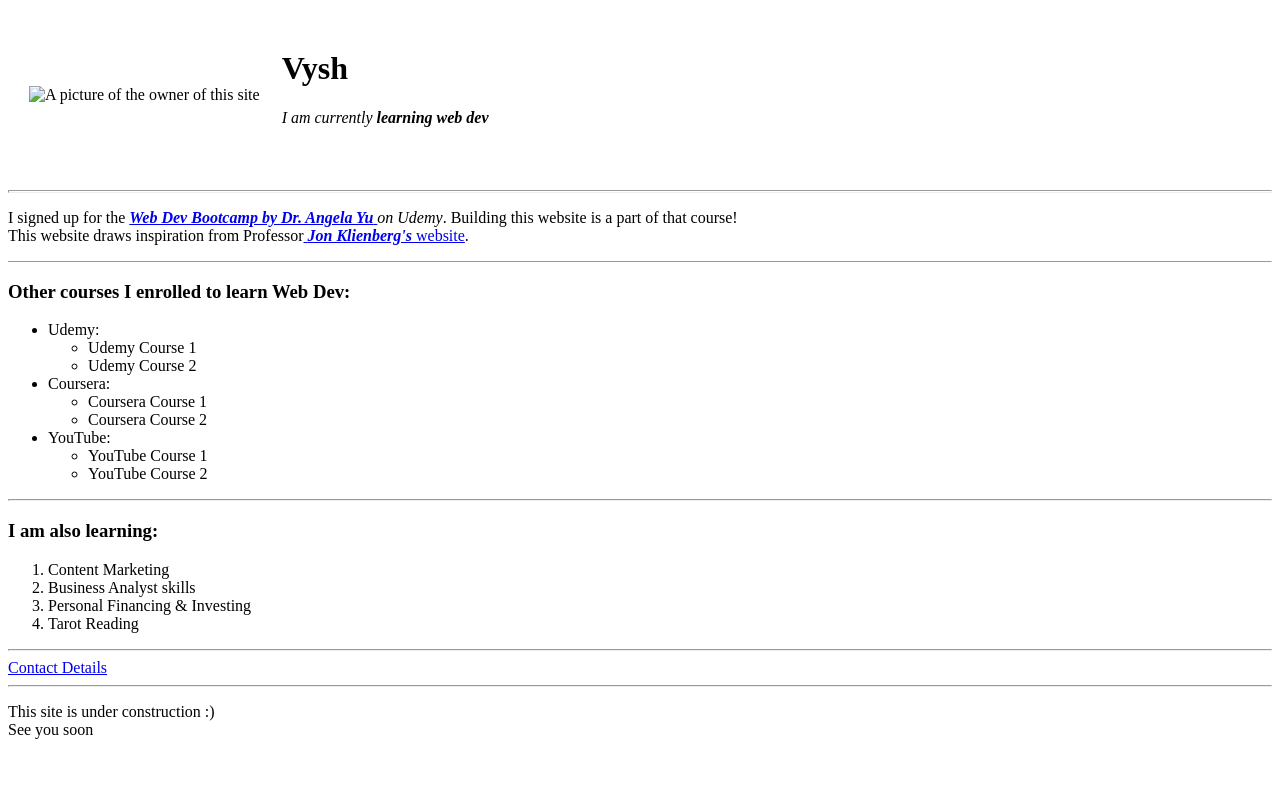
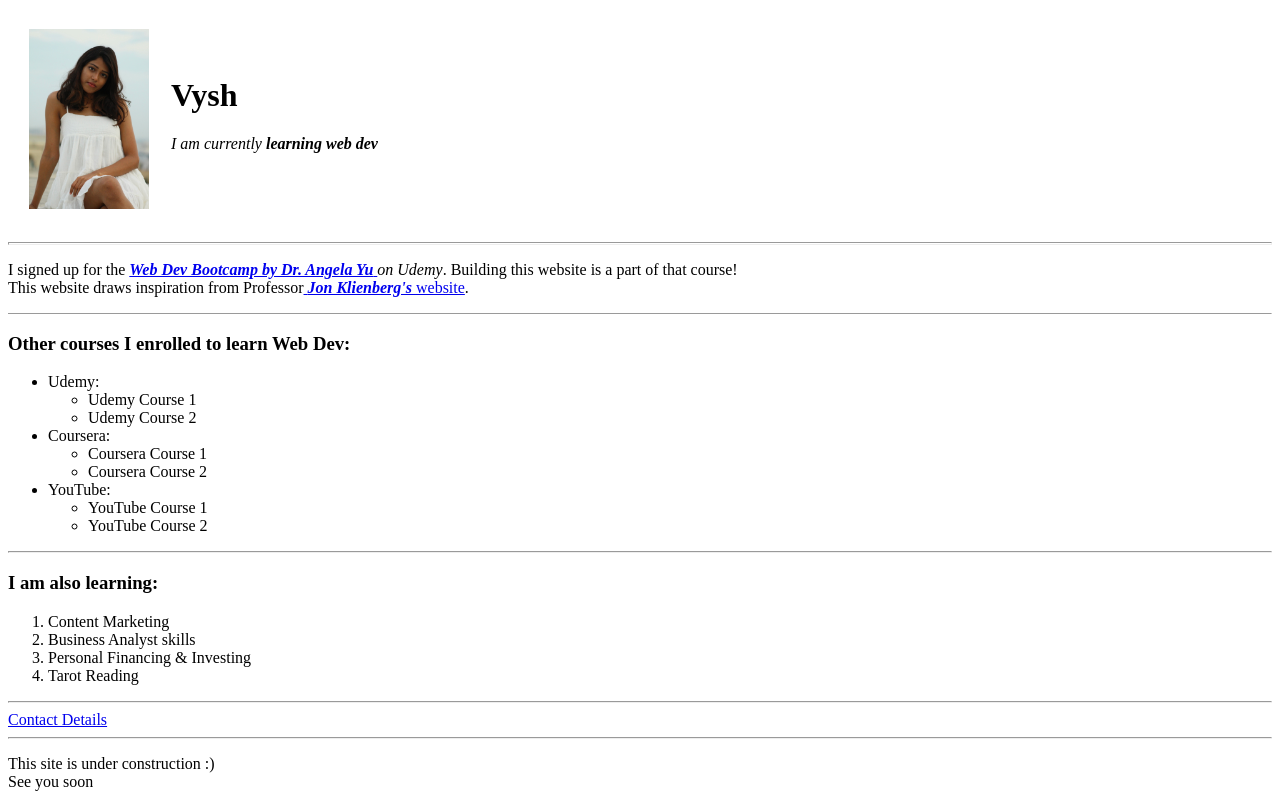
Before and after one commit to Vyshc/personal-site, a plain HTML site: page index.html in a window 1280 px wide. Drawn offline with Linux system fonts and the light colour scheme.

Commit message:
Update img file source address

```diff
--- a/index.html
+++ b/index.html
@@ -12,7 +12,7 @@
   <table cellspacing="20">
    <tr>
     <td>
-     <img src="images/Vysh.jpeg" alt="A picture of the owner of this site" width="120" height="180">
+     <img src="Vysh.jpeg" alt="A picture of the owner of this site" width="120" height="180">
     </td>
     <td>
       <h1>Vysh</h1>
```
